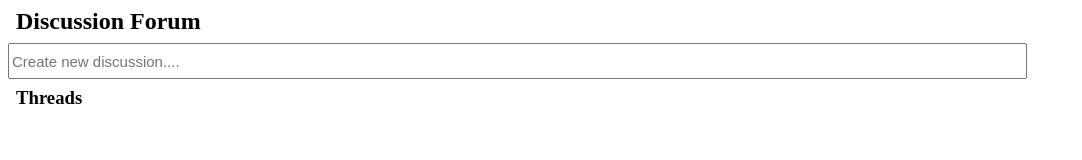
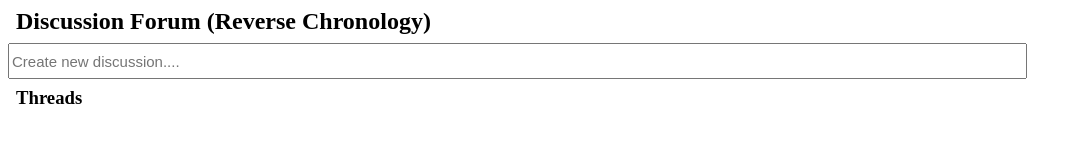
Before and after one commit to polothil/discussion-forum-2, a website: page dist/index.html in a window 1280 px wide. Shown: the whole page, without its empty margins (0-1082 px from the left). Drawn offline with Linux system fonts and the light colour scheme.

Commit message:
Reverse Chronology - title

```diff
--- a/dist/index.html
+++ b/dist/index.html
@@ -3,13 +3,13 @@
   <head>
     <meta charset="utf-8" />
     <meta http-equiv="X-UA-Compatible" content="IE=edge" />
-    <title>Discussion Forum</title>
+    <title>Discussion Forum (Reverse Chronology)</title>
     <meta name="viewport" content="width=device-width, initial-scale=1" />
     <link rel="stylesheet" type="text/css" media="screen" href="style.css" />
     <script src="script.js"></script>
   </head>
   <body>
-    <h2>Discussion Forum</h2>
+    <h2>Discussion Forum (Reverse Chronology)</h2>
     <div style="width: 100%">
       <div>
         <input
```
